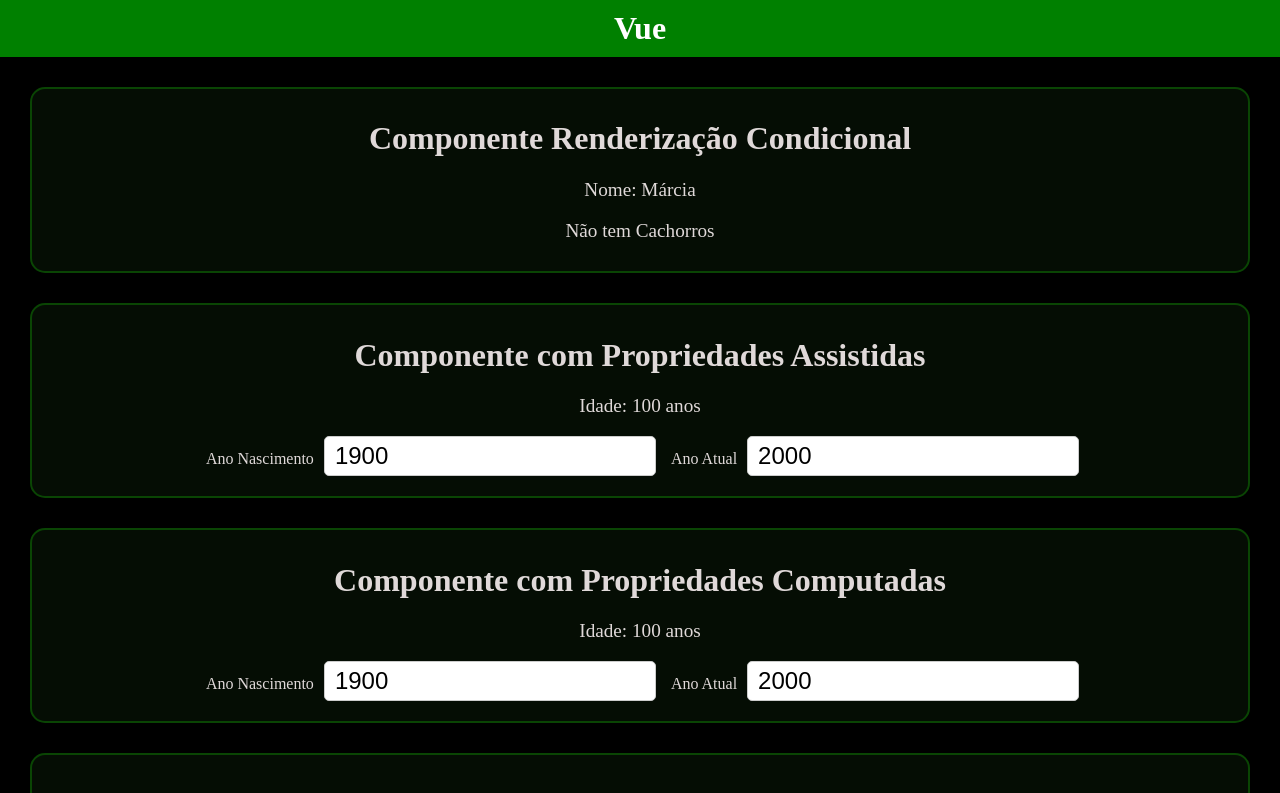
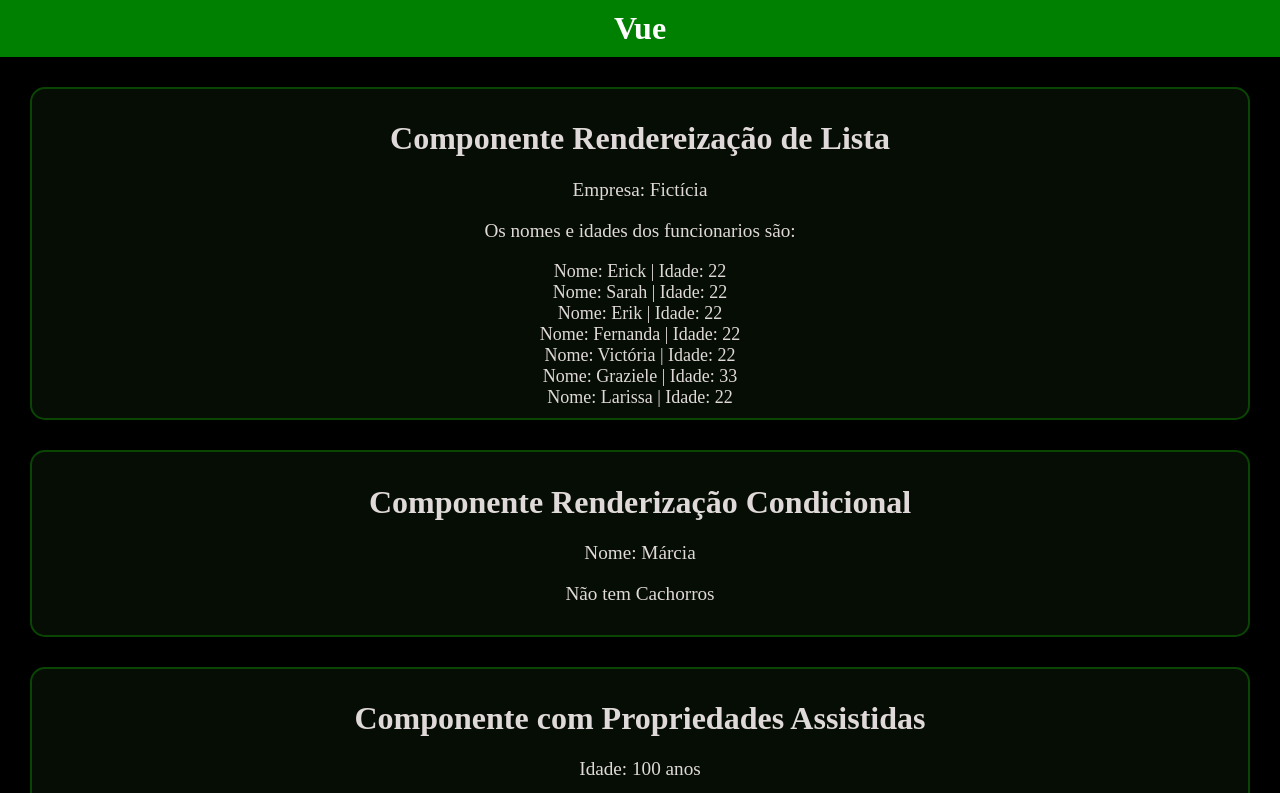
Before and after one commit to eriick-monteiro/aula-vue, a Vue app: page / in a window 1280 px wide. Shown: the top 793 px of the page. Built offline with nearby package versions, Linux system fonts and the light colour scheme.

Commit message:
:sparkles: feat: Renderização de Listas v-for + v-show

```diff
--- a/src/App.vue
+++ b/src/App.vue
@@ -9,13 +9,46 @@
   import PropriedadesComputadas from './components/PropriedadesComputadas.vue';
   import PropriedadesAssistidas from './components/PropriedadesAssistidas.vue';
   import RenderizacaoCondicional from './components/RenderizacaoCondicional.vue';
+  import RenderizacaoListas from './components/RenderizacaoListas.vue';
 
   const borracha = "borracha"
   const precoBorracha = 3.50
+  const funcionarios = [
+    {
+      "nome": "Erick",
+      "idade": 22
+    },
+    {
+      "nome": "Sarah",
+      "idade": 22
+    },
+    {
+      "nome": "Erik",
+      "idade": 22
+    },
+    {
+      "nome": "Fernanda",
+      "idade": 22
+    },
+    {
+      "nome": "Victória",
+      "idade": 22
+    },
+    {
+      "nome": "Graziele",
+      "idade": 33
+    },
+    {
+      "nome": "Larissa",
+      "idade": 22
+    },
+  ];
+
 </script>
 
 <template>
   <header>Vue</header>
+  <RenderizacaoListas nome="Fictícia" :funcionarios="funcionarios" />
   <RenderizacaoCondicional nome="Márcia" :qtde-cachorros="0"/>
   <PropriedadesAssistidas />
   <PropriedadesComputadas />
--- /dev/null
+++ b/src/components/RenderizacaoListas.vue
@@ -0,0 +1,36 @@
+<template>
+    <div class="componente">
+        <h1>Componente Rendereização de Lista</h1>
+        <p>Empresa: {{ nome }}</p>
+        <p v-show="funcionarios.length === 0" >Não tem funcionário</p>
+        <p>Os nomes e idades dos funcionarios são:</p>
+        <ul>
+            <li v-for="funcionario in funcionarios">
+                Nome: {{ funcionario.nome }} | Idade: {{ funcionario.idade }}
+            </li>
+        </ul>
+    </div>
+</template>
+
+
+<script setup>
+    import { defineProps } from 'vue';
+
+    defineProps({
+        nome: String,
+        funcionarios: Array
+    });
+</script>
+
+<style scoped>
+    ul {
+        margin: 0px;
+        padding: 0px;
+    }
+
+    li {
+        list-style: none;
+        text-align: center;
+        font-size: large;
+    }
+</style>
```
